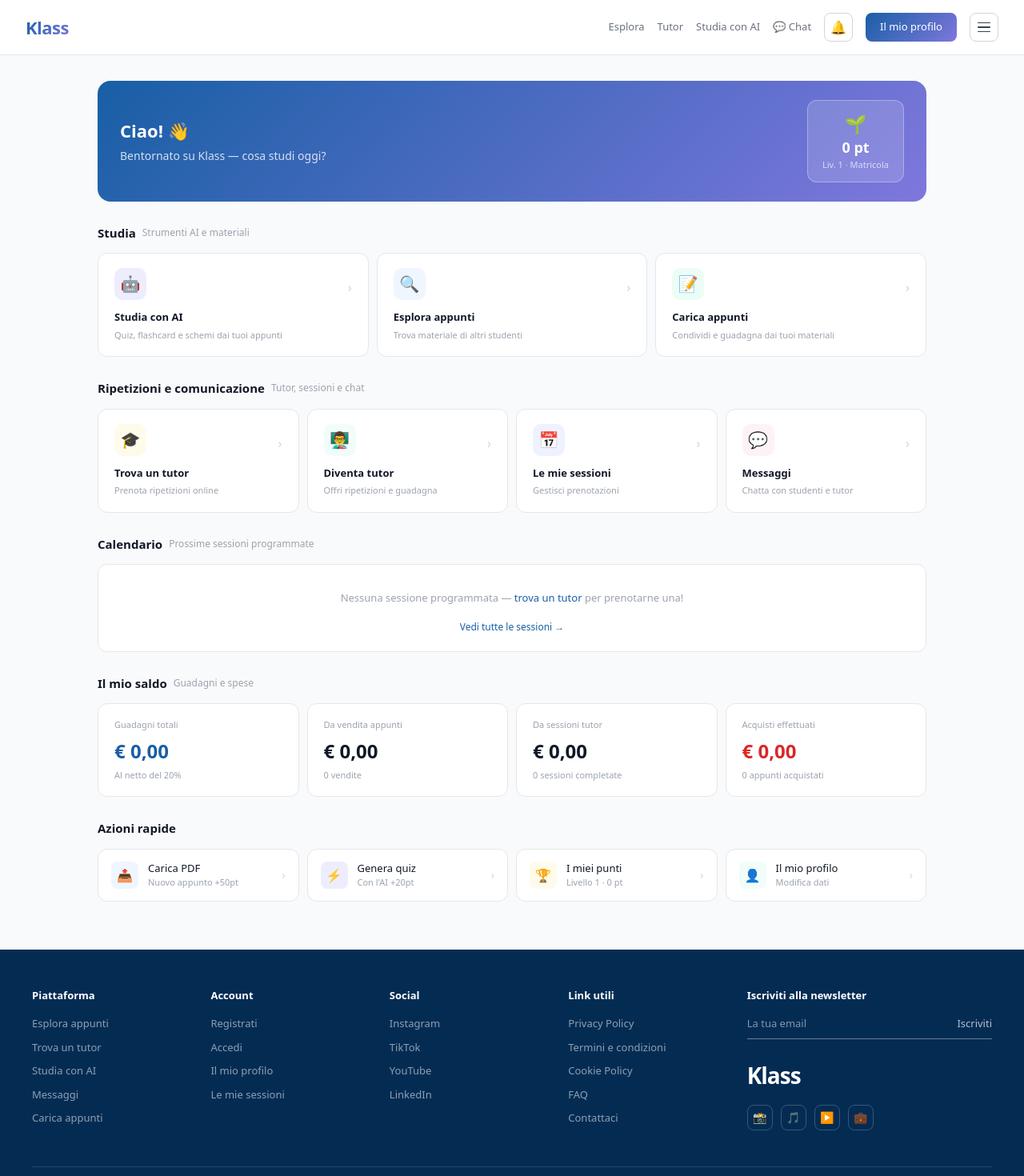
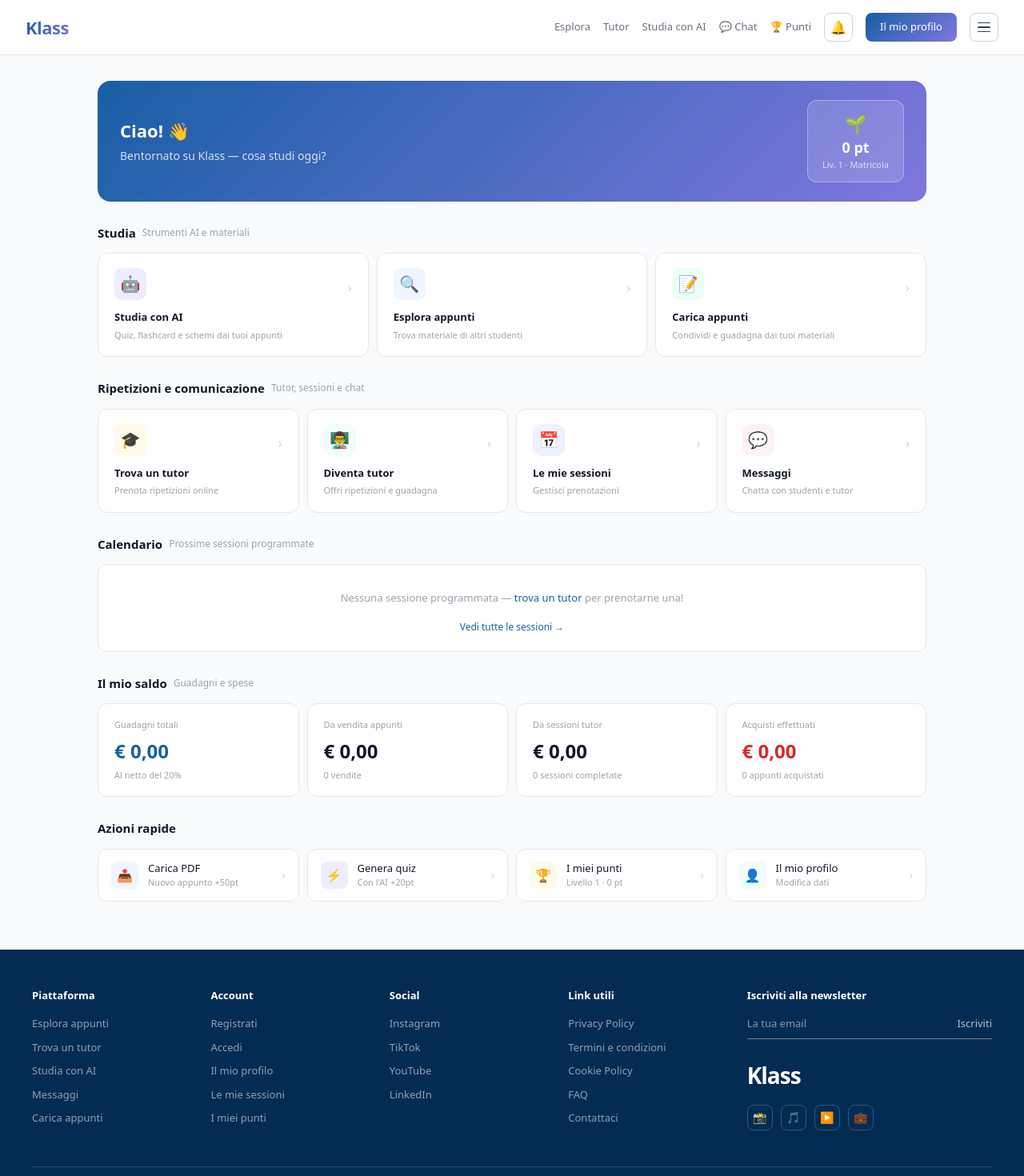
Before and after one commit to StarUpm/studynotes, a Next.js app: page /dashboard in a window 1280 px wide. Shown: the top 1470 px of the page at 80% size. Built offline with nearby package versions, Linux system fonts and the light colour scheme.

Commit message:
Update Layout.tsx

```diff
--- a/src/app/components/Layout.tsx
+++ b/src/app/components/Layout.tsx
@@ -109,6 +109,7 @@ export default function Layout({ children }: { children: React.ReactNode }) {
                 ['Trova un tutor', '/tutor'],
                 ['Studia con AI', '/studia'],
                 ['Messaggi', '/chat'],
+                ['I miei punti', '/punti'],
                 ['Diventa tutor', '/diventa-tutor'],
                 ['Le mie sessioni', '/sessioni'],
                 ['Il mio profilo', '/profilo-utente'],
@@ -186,6 +187,7 @@ export default function Layout({ children }: { children: React.ReactNode }) {
           <Link href="/tutor" style={{ fontSize: 13, color: '#6B7280', textDecoration: 'none' }}>Tutor</Link>
           <Link href="/studia" style={{ fontSize: 13, color: '#6B7280', textDecoration: 'none' }}>Studia con AI</Link>
           <Link href="/chat" style={{ fontSize: 13, color: '#6B7280', textDecoration: 'none' }}>💬 Chat</Link>
+          <Link href="/punti" style={{ fontSize: 13, color: '#6B7280', textDecoration: 'none' }}>🏆 Punti</Link>
           <button
             onClick={() => setNotificheOpen(!notificheOpen)}
             style={{ position: 'relative', background: 'none', border: '0.5px solid #d1d5db', width: 36, height: 36, borderRadius: 8, cursor: 'pointer', display: 'flex', alignItems: 'center', justifyContent: 'center', fontSize: 16 }}
@@ -212,7 +214,7 @@ export default function Layout({ children }: { children: React.ReactNode }) {
         <div style={{ display: 'grid', gridTemplateColumns: '1fr 1fr 1fr 1fr 1.6fr', gap: 32, paddingBottom: 40, borderBottom: '0.5px solid rgba(255,255,255,0.12)' }}>
           {[
             { title: 'Piattaforma', links: [['Esplora appunti', '/esplora'], ['Trova un tutor', '/tutor'], ['Studia con AI', '/studia'], ['Messaggi', '/chat'], ['Carica appunti', '/upload']] },
-            { title: 'Account', links: [['Registrati', '/register'], ['Accedi', '/login'], ['Il mio profilo', '/profilo-utente'], ['Le mie sessioni', '/sessioni']] },
+            { title: 'Account', links: [['Registrati', '/register'], ['Accedi', '/login'], ['Il mio profilo', '/profilo-utente'], ['Le mie sessioni', '/sessioni'], ['I miei punti', '/punti']] },
             { title: 'Social', links: [['Instagram', '#'], ['TikTok', '#'], ['YouTube', '#'], ['LinkedIn', '#']] },
             { title: 'Link utili', links: [['Privacy Policy', '#'], ['Termini e condizioni', '#'], ['Cookie Policy', '#'], ['FAQ', '#'], ['Contattaci', '#']] },
           ].map(function(col) {
```
